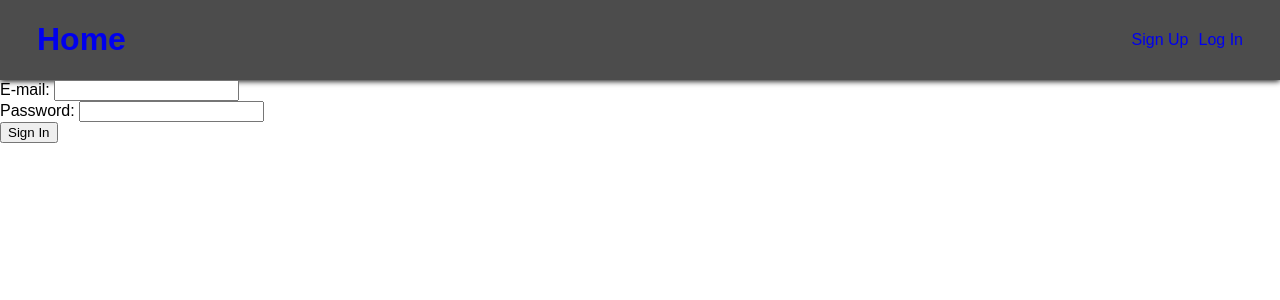
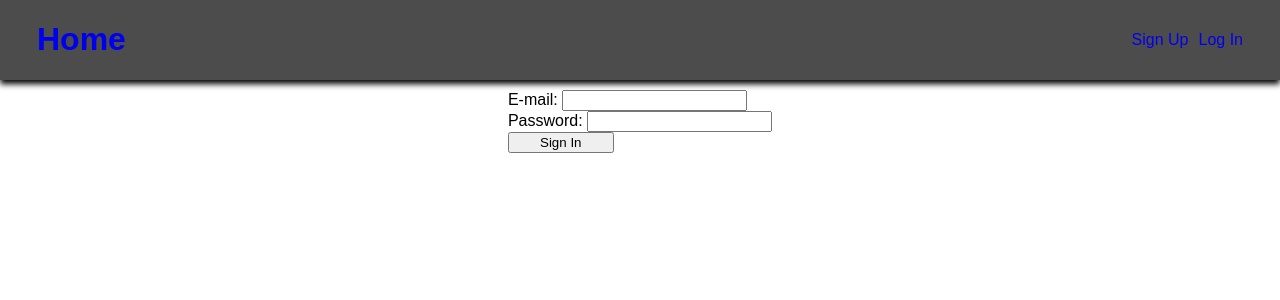
Before and after one commit to MikeNewm32/fish-finder, a React (Create React App) app in the folder client/: page /login in a window 1280 px wide. Shown: the top 300 px of the page. Built offline with nearby package versions, Linux system fonts and the light colour scheme; no server answers.

Commit message:
Updated css

```diff
--- a/client/src/App.css
+++ b/client/src/App.css
@@ -24,8 +24,26 @@
 }
 
 App-body-container {
-  background-image: url("http://www.habershamchamber.com/external/wcpages/wcmedia/images/lake_burton.jpg");
+  /* background-image: url("http://www.habershamchamber.com/external/wcpages/wcmedia/images/lake_burton.jpg");
   background-size: cover;
   background-position: center;
-  background-repeat: repeat;
+  background-repeat: repeat; */
 }
+
+.sign-in-form {
+  padding: 10px;
+  display: flex;
+  flex-direction: column;
+  align-content: center;
+  justify-content: center;
+}
+
+.form-button {
+  width: 40%;
+}
+
+.sign-in-container {
+  display: flex;
+  flex-wrap: wrap;
+  justify-content: center;
+}
--- a/client/src/components/AllFishingSpots.js
+++ b/client/src/components/AllFishingSpots.js
@@ -10,9 +10,6 @@ flex-direction: column;
 justify-content: space-around;
 height: 100vh;
 width: 100vw;
-background-image: url("http://www.habershamchamber.com/external/wcpages/wcmedia/images/lake_burton.jpg");
-background-size: cover;
-background-position: center;
 `;
 
 class AllFishingSpots extends Component{
@@ -46,7 +43,7 @@ class AllFishingSpots extends Component{
         {this.state.fishing_spots.map((fishing_spot) => (
         <FishingSpotsCard key={fishing_spot.id} fishing_spot={fishing_spot} userId={userId} />
         ))}
-        <Link to={`/user/${userId}/new_fishing_spot`}> New Lake </Link>
+        <Link to={`/user/${userId}/new_fishing_spot`}><button>New Lake</button></Link>
       </FishingSpotsContainer>
     )
   }
--- a/client/src/components/EditFishingSpot.js
+++ b/client/src/components/EditFishingSpot.js
@@ -72,8 +72,13 @@ class EditFishingSpot extends Component {
     }
 
     render() {
+        const userId = this.props.match.params.userId;
         return (
             <div>
+                {this.state.redirect?
+                <Redirect to={`/user/${userId}/my_fishing_spots`}/>
+                :
+                <div>
                 <form onSubmit={this._editFishingSpot}>
                     <div>
                         <label htmlFor="title">Lake Name: </label>
@@ -93,7 +98,8 @@ class EditFishingSpot extends Component {
                     </div>
                     <button>Submit</button>
                 </form>
-                <br />
+                </div>
+                }
             </div>
         );
     }
--- a/client/src/components/Fish.js
+++ b/client/src/components/Fish.js
@@ -40,7 +40,7 @@ class Fish extends Component {
                 <br />
                 <span>weight: {this.state.fish.weight}</span>
                 {this.state.fish.description}
-                <Link to={`/user/${userId}/fishing_spots/${fishingSpotId}/editfish/${fishId}`}>Edit Fish</Link>
+                <Link to={`/user/${userId}/fishing_spots/${fishingSpotId}/editfish/${fishId}`}><button>Edit Fish</button></Link>
             </div>
         );
     }
--- a/client/src/components/FishingSpot.js
+++ b/client/src/components/FishingSpot.js
@@ -11,9 +11,6 @@ flex-direction: column;
 justify-content: space-around;
 height: 100vh;
 width: 100vw;
-background-image: url("http://www.habershamchamber.com/external/wcpages/wcmedia/images/lake_burton.jpg");
-background-size: cover;
-background-position: center;
   img {
     max-height: 400px;
     width: 100%;
--- a/client/src/components/GlobalNav.js
+++ b/client/src/components/GlobalNav.js
@@ -11,7 +11,7 @@ font-family: 'Fjalla One', sans-serif;
   align-items: center;
   padding: 0 2.5%;
   background-color: rgba(0,0,0,.7);
-  box-shadow: 0px 1px 6px black;
+  box-shadow: 0px 4px 6px black;
   a{
     text-decoration: none;
     margin: 0 5px;
--- a/client/src/components/HomePage.js
+++ b/client/src/components/HomePage.js
@@ -4,10 +4,17 @@ import styled from 'styled-components';
 
 const HomePageContainer = styled.div`
 display: flex;
-flex-direction: column;
-justify-content: space-between;
+flex-wrap: wrap;
+justify-content: center;
 height: 100vh;
 width: 100vw;
+background-image: url("http://www.habershamchamber.com/external/wcpages/wcmedia/images/lake_burton.jpg");
+background-size: cover;
+background-position: center;
+h1 {
+    margin: 10px;
+    color: white;
+}
 `
 
 
@@ -17,7 +24,7 @@ class HomePage extends Component {
             <HomePageContainer>
             {/* <Link to="/user/fishing_spots"><h1>Fishing Spots</h1></Link>
              */}
-             Welcome to my fishing spots app!
+             <h1>Welcome to my fishing spots app!</h1>
            </HomePageContainer>
 
         );
--- a/client/src/components/LogIn.js
+++ b/client/src/components/LogIn.js
@@ -35,8 +35,9 @@ _signIn = async (e) => {
      return <Redirect to="/" />
    }
    return (
-     <div>
+     <div className="sign-in-container">
        <form onSubmit={this._signIn}>
+         <div className="sign-in-form">
          <div>
            <label htmlFor="email">E-mail: </label>
            <input onChange={this._handleChange} type="text" name="email" value={this.state.email} />
@@ -45,7 +46,8 @@ _signIn = async (e) => {
            <label htmlFor="password">Password: </label>
            <input onChange={this._handleChange} type="text" name="password" value={this.state.password} />
          </div>
-         <button>Sign In</button>
+         <button className="form-button">Sign In</button>
+         </div>
        </form>
      </div>
    );
--- a/client/src/components/SignUp.js
+++ b/client/src/components/SignUp.js
@@ -42,8 +42,9 @@ class SignUp extends Component {
      return <Redirect to="/" />
    }
    return (
-     <div>
+     <div className="sign-in-container">
        <form onSubmit={this._signUp}>
+         <div className="sign-in-form">
          <div>
            <label htmlFor="email">E-mail: </label>
            <input onChange={this._handleChange} type="text" name="email" value={this.state.email} />
@@ -58,6 +59,7 @@ class SignUp extends Component {
          </div>
 
          <button>Sign Up</button>
+         </div>
        </form>
      </div>
    );
```
